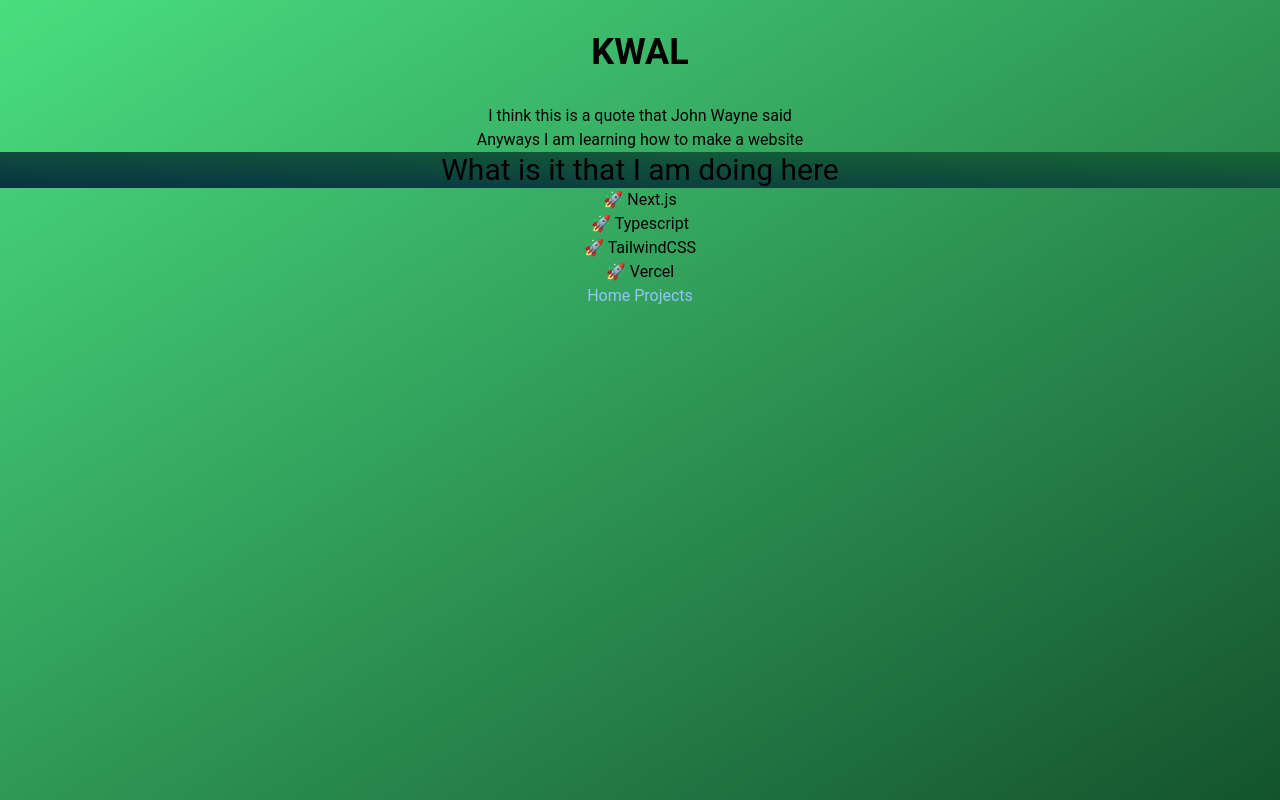
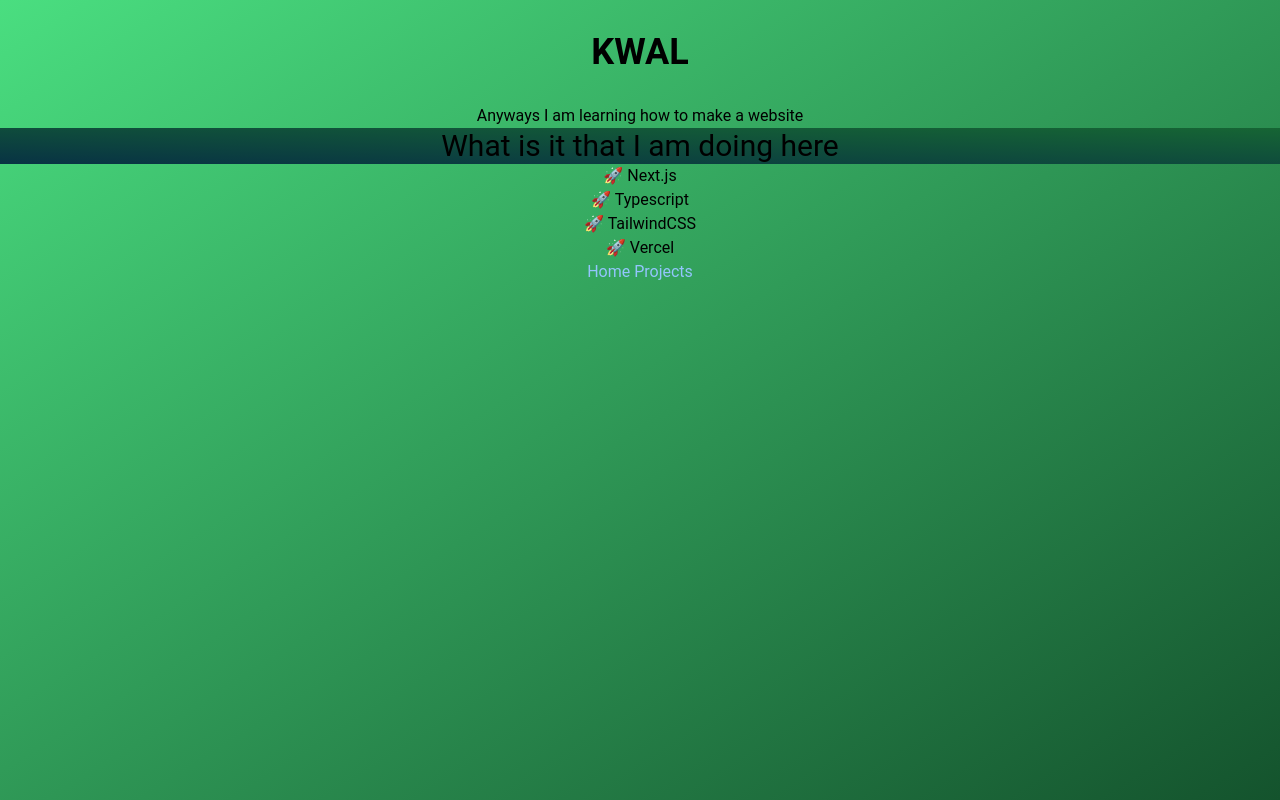
Before and after one commit to echo-webkom/how-to-sideprosjekt-workshop, a Next.js app: page / in a window 1280 px wide. Built offline with nearby package versions, Linux system fonts and the light colour scheme.

Commit message:
removed john wayne quote

```diff
--- a/src/app/page.tsx
+++ b/src/app/page.tsx
@@ -9,7 +9,7 @@ export default function Home() {
         </h1>
 
         <div className="text-column">
-          <h2>I think this is a quote that John Wayne said</h2>
+
           <h2>Anyways I am learning how to make a website</h2>
           <h3 className="text-3xl bg-gradient-to-tr from-cyan-950 to-green-800">What is it that I am doing here</h3>
           <ul>
```
